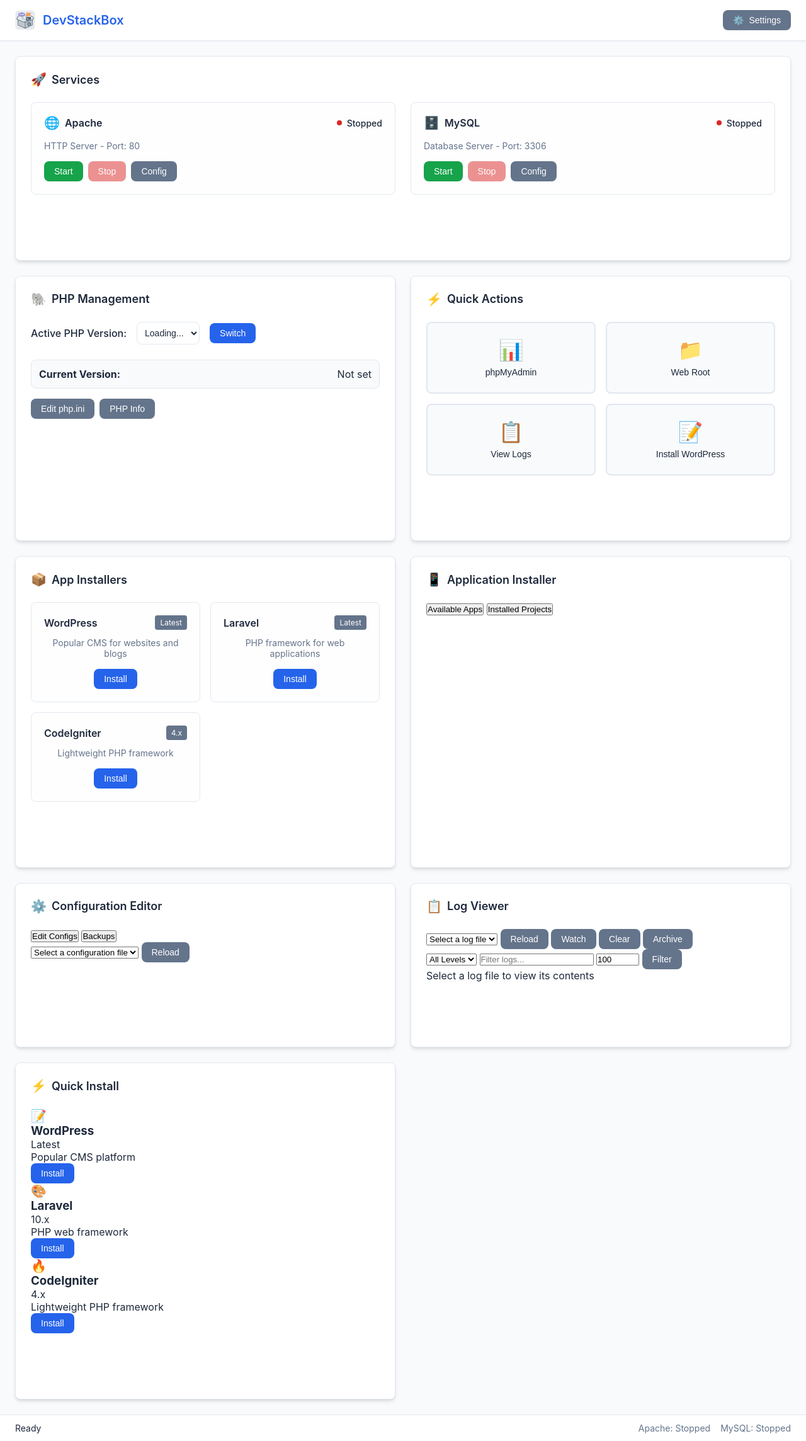
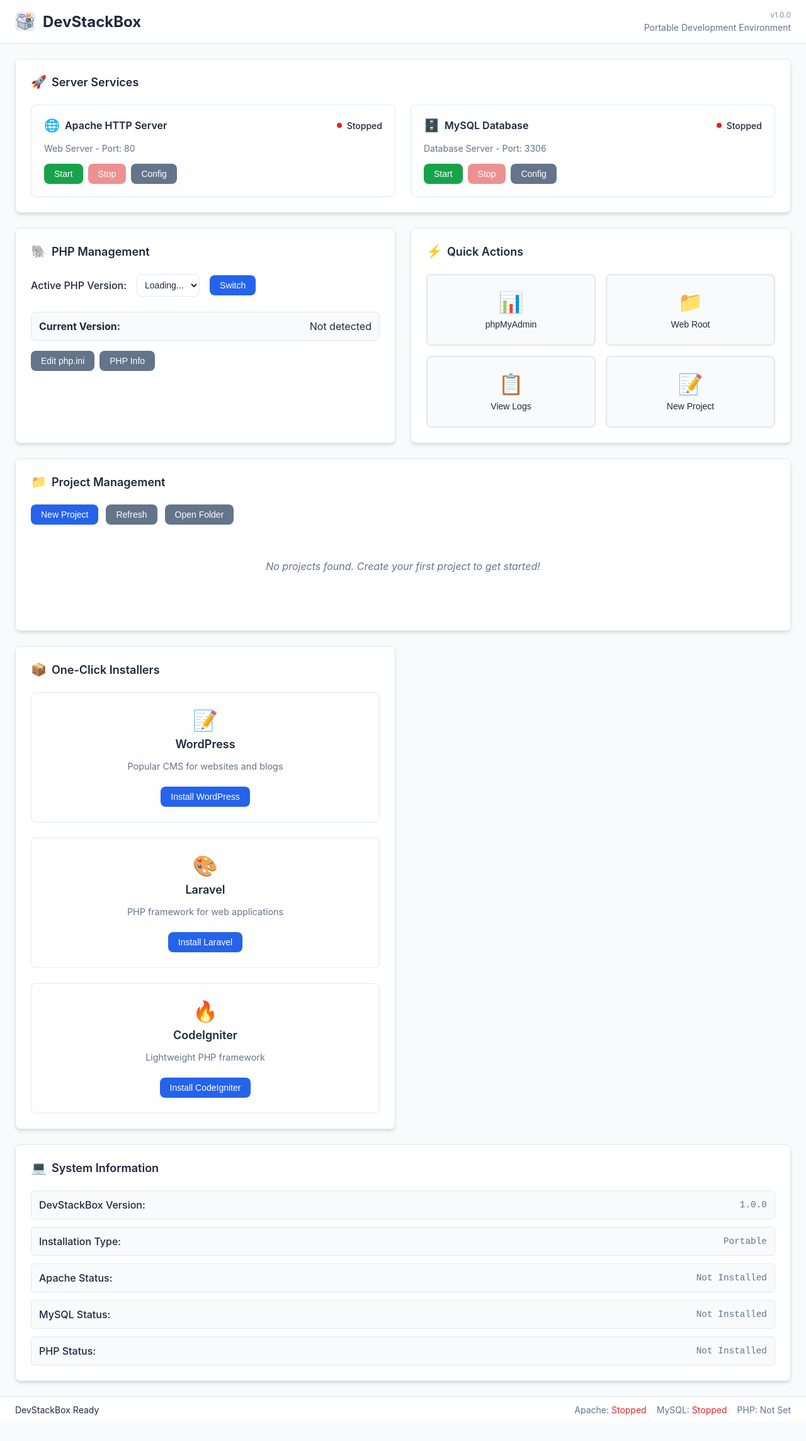
Before and after one commit to ProgrammerNomad/DevStackBox, a PHP site: page /index.html in a window 1280 px wide. Shown: the whole page at 63% size. Run offline with PHP 8.4, Linux system fonts and the light colour scheme.

Commit message:
Enhance UI and functionality: Update header, installation banner, and service panels; add project management section and system information display

```diff
--- a/index.html
+++ b/index.html
@@ -15,24 +15,22 @@
                     <img src="assets/logo.png" alt="DevStackBox" class="logo-img">
                     <h1>DevStackBox</h1>
                 </div>
-                <div class="header-controls">
-                    <button class="btn btn-secondary" id="settingsBtn">
-                        <span class="icon">⚙️</span>
-                        Settings
-                    </button>
+                <div class="header-info">
+                    <span class="version">v1.0.0</span>
+                    <span class="status-text" id="headerStatus">Portable Development Environment</span>
                 </div>
             </div>
         </header>
 
         <!-- Main Content -->
         <main class="main-content">
-            <!-- Installation Status Banner -->
+            <!-- Installation Status Banner (shown when portable servers not installed) -->
             <div class="installation-banner" id="installationBanner" style="display: none;">
                 <div class="banner-content">
                     <div class="banner-icon">📦</div>
                     <div class="banner-text">
-                        <h3>Portable Servers Not Installed</h3>
-                        <p>DevStackBox needs to download Apache, MySQL, and PHP to work independently.</p>
+                        <h3>Portable Servers Required</h3>
+                        <p>DevStackBox needs to download Apache, MySQL, and PHP binaries to work independently.</p>
                         <button class="btn btn-primary" id="downloadServersBtn">Download Portable Servers</button>
                     </div>
                 </div>
@@ -42,7 +40,7 @@
             <section class="panel services-panel">
                 <h2>
                     <span class="icon">🚀</span>
-                    Services
+                    Server Services
                 </h2>
 
                 <div class="services-grid">
@@ -51,7 +49,7 @@
                         <div class="service-header">
                             <h3>
                                 <span class="icon">🌐</span>
-                                Apache
+                                Apache HTTP Server
                             </h3>
                             <span class="status-indicator" id="apache-status">
                                 <span class="status-dot stopped"></span>
@@ -59,7 +57,7 @@
                             </span>
                         </div>
                         <div class="service-info">
-                            <p>HTTP Server - Port: <span id="apache-port">80</span></p>
+                            <p>Web Server - Port: <span id="apache-port">80</span></p>
                         </div>
                         <div class="service-controls">
                             <button class="btn btn-success start-btn" data-service="apache">Start</button>
@@ -73,7 +71,7 @@
                         <div class="service-header">
                             <h3>
                                 <span class="icon">🗄️</span>
-                                MySQL
+                                MySQL Database
                             </h3>
                             <span class="status-indicator" id="mysql-status">
                                 <span class="status-dot stopped"></span>
@@ -111,7 +109,7 @@
                     <div class="php-info">
                         <div class="info-item">
                             <strong>Current Version:</strong>
-                            <span id="currentPhpVersion">Not set</span>
+                            <span id="currentPhpVersion">Not detected</span>
                         </div>
                         <div class="php-actions">
                             <button class="btn btn-secondary config-btn" data-config="php">Edit php.ini</button>
@@ -144,10 +142,30 @@
                         <span class="label">View Logs</span>
                     </button>
 
-                    <button class="action-btn" id="installWordPress">
+                    <button class="action-btn" id="createProject">
                         <span class="icon">📝</span>
-                        <span class="label">Install WordPress</span>
+                        <span class="label">New Project</span>
                     </button>
+                </div>
+            </section>
+
+            <!-- Project Management Panel -->
+            <section class="panel projects-panel">
+                <h2>
+                    <span class="icon">📁</span>
+                    Project Management
+                </h2>
+
+                <div class="projects-toolbar">
+                    <button class="btn btn-primary" id="newProjectBtn">New Project</button>
+                    <button class="btn btn-secondary" id="refreshProjectsBtn">Refresh</button>
+                    <button class="btn btn-secondary" id="openProjectsFolderBtn">Open Folder</button>
+                </div>
+
+                <div class="projects-list" id="projectsList">
+                    <div class="projects-placeholder">
+                        <p>No projects found. Create your first project to get started!</p>
+                    </div>
                 </div>
             </section>
 
@@ -155,253 +173,66 @@
             <section class="panel installers-panel">
                 <h2>
                     <span class="icon">📦</span>
-                    App Installers
+                    One-Click Installers
                 </h2>
 
                 <div class="installers-grid">
                     <div class="installer-card">
                         <div class="installer-header">
+                            <span class="installer-icon">📝</span>
                             <h3>WordPress</h3>
-                            <span class="version">Latest</span>
                         </div>
                         <p>Popular CMS for websites and blogs</p>
-                        <button class="btn btn-primary install-btn" data-app="wordpress">Install</button>
+                        <button class="btn btn-primary install-btn" data-app="wordpress">Install WordPress</button>
                     </div>
 
                     <div class="installer-card">
                         <div class="installer-header">
+                            <span class="installer-icon">🎨</span>
                             <h3>Laravel</h3>
-                            <span class="version">Latest</span>
                         </div>
                         <p>PHP framework for web applications</p>
-                        <button class="btn btn-primary install-btn" data-app="laravel">Install</button>
+                        <button class="btn btn-primary install-btn" data-app="laravel">Install Laravel</button>
                     </div>
 
                     <div class="installer-card">
                         <div class="installer-header">
+                            <span class="installer-icon">🔥</span>
                             <h3>CodeIgniter</h3>
-                            <span class="version">4.x</span>
                         </div>
                         <p>Lightweight PHP framework</p>
-                        <button class="btn btn-primary install-btn" data-app="codeigniter">Install</button>
-            </section>
-
-            <!-- Portable Installation Panel -->
-            <section class="panel installation-panel" id="installationPanel" style="display: none;">
-                <h2>
-                    <span class="icon">📦</span>
-                    Portable Server Installation
-                </h2>
-
-                <div class="installation-status">
-                    <p>DevStackBox needs to download and install portable server binaries for first-time use.</p>
-
-                    <div class="components-grid">
-                        <div class="component-card" data-component="apache">
-                            <h4>Apache HTTP Server</h4>
-                            <div class="component-status">
-                                <span class="status-indicator" id="apache-install-status">Not Installed</span>
-                                <button class="btn btn-primary" id="install-apache">Install</button>
-                            </div>
-                        </div>
-
-                        <div class="component-card" data-component="mysql">
-                            <h4>MySQL Database</h4>
-                            <div class="component-status">
-                                <span class="status-indicator" id="mysql-install-status">Not Installed</span>
-                                <button class="btn btn-primary" id="install-mysql">Install</button>
-                            </div>
-                        </div>
-
-                        <div class="component-card" data-component="php83">
-                            <h4>PHP 8.3</h4>
-                            <div class="component-status">
-                                <span class="status-indicator" id="php83-install-status">Not Installed</span>
-                                <button class="btn btn-primary" id="install-php83">Install</button>
-                            </div>
-                        </div>
-
-                        <div class="component-card" data-component="phpmyadmin">
-                            <h4>phpMyAdmin</h4>
-                            <div class="component-status">
-                                <span class="status-indicator" id="phpmyadmin-install-status">Not Installed</span>
-                                <button class="btn btn-primary" id="install-phpmyadmin">Install</button>
-                            </div>
-                        </div>
-                    </div>
-
-                    <div class="install-all-section">
-                        <button class="btn btn-success btn-large" id="installAllBtn">
-                            <span class="icon">⬇️</span>
-                            Install All Components
-                        </button>
-                        <div class="install-progress" id="installProgress" style="display: none;">
-                            <div class="progress-bar">
-                                <div class="progress-fill" id="progressFill"></div>
-                            </div>
-                            <p id="progressText">Installing...</p>
-                        </div>
+                        <button class="btn btn-primary install-btn" data-app="codeigniter">Install CodeIgniter</button>
                     </div>
                 </div>
             </section>
 
-            <!-- App Installer Panel -->
-            <section class="panel apps-panel">
+            <!-- System Information Panel -->
+            <section class="panel system-panel">
                 <h2>
-                    <span class="icon">📱</span>
-                    Application Installer
+                    <span class="icon">💻</span>
+                    System Information
                 </h2>
 
-                <div class="apps-tabs">
-                    <button class="tab-btn active" data-tab="available">Available Apps</button>
-                    <button class="tab-btn" data-tab="installed">Installed Projects</button>
-                </div>
-
-                <div class="tab-content" id="availableApps">
-                    <div class="apps-grid" id="availableAppsGrid">
-                        <!-- Apps will be loaded dynamically -->
+                <div class="system-info">
+                    <div class="info-row">
+                        <span class="info-label">DevStackBox Version:</span>
+                        <span class="info-value">1.0.0</span>
                     </div>
-                </div>
-
-                <div class="tab-content" id="installedApps" style="display: none;">
-                    <div class="installed-projects" id="installedProjectsList">
-                        <!-- Installed projects will be loaded dynamically -->
+                    <div class="info-row">
+                        <span class="info-label">Installation Type:</span>
+                        <span class="info-value" id="installationType">Portable</span>
                     </div>
-                </div>
-            </section>
-
-            <!-- Configuration Editor Panel -->
-            <section class="panel config-panel">
-                <h2>
-                    <span class="icon">⚙️</span>
-                    Configuration Editor
-                </h2>
-
-                <div class="config-tabs">
-                    <button class="tab-btn active" data-tab="configs">Edit Configs</button>
-                    <button class="tab-btn" data-tab="backups">Backups</button>
-                </div>
-
-                <div class="tab-content" id="configsTab">
-                    <div class="config-selector">
-                        <select id="configSelect">
-                            <option value="">Select a configuration file</option>
-                        </select>
-                        <button class="btn btn-secondary" id="reloadConfigs">Reload</button>
+                    <div class="info-row">
+                        <span class="info-label">Apache Status:</span>
+                        <span class="info-value" id="systemApacheStatus">Not Installed</span>
                     </div>
-
-                    <div class="config-editor" id="configEditor" style="display: none;">
-                        <div class="config-info">
-                            <h4 id="configName"></h4>
-                            <p id="configDescription"></p>
-                            <div class="config-actions">
-                                <button class="btn btn-primary" id="saveConfig">Save</button>
-                                <button class="btn btn-secondary" id="testConfig">Test</button>
-                                <button class="btn btn-secondary" id="backupConfig">Backup</button>
-                                <button class="btn btn-danger" id="cancelConfig">Cancel</button>
-                            </div>
-                        </div>
-                        <textarea id="configContent" rows="20"></textarea>
+                    <div class="info-row">
+                        <span class="info-label">MySQL Status:</span>
+                        <span class="info-value" id="systemMysqlStatus">Not Installed</span>
                     </div>
-                </div>
-
-                <div class="tab-content" id="backupsTab" style="display: none;">
-                    <div class="backups-list" id="backupsList">
-                        <!-- Backups will be loaded dynamically -->
-                    </div>
-                </div>
-            </section>
-
-            <!-- Log Viewer Panel -->
-            <section class="panel logs-panel">
-                <h2>
-                    <span class="icon">📋</span>
-                    Log Viewer
-                </h2>
-
-                <div class="logs-toolbar">
-                    <select id="logSelect">
-                        <option value="">Select a log file</option>
-                    </select>
-                    <button class="btn btn-secondary" id="reloadLogs">Reload</button>
-                    <button class="btn btn-secondary" id="watchLog">Watch</button>
-                    <button class="btn btn-secondary" id="clearLog">Clear</button>
-                    <button class="btn btn-secondary" id="archiveLog">Archive</button>
-                </div>
-
-                <div class="logs-filters">
-                    <select id="logLevel">
-                        <option value="">All Levels</option>
-                        <option value="error">Errors</option>
-                        <option value="warn">Warnings</option>
-                        <option value="info">Info</option>
-                        <option value="debug">Debug</option>
-                    </select>
-                    <input type="text" id="logFilter" placeholder="Filter logs...">
-                    <input type="number" id="logLines" value="100" min="10" max="1000" placeholder="Lines">
-                    <button class="btn btn-secondary" id="filterLogs">Filter</button>
-                </div>
-
-                <div class="log-content" id="logContent">
-                    <div class="log-viewer" id="logViewer">
-                        <p class="log-placeholder">Select a log file to view its contents</p>
-                    </div>
-                </div>
-
-                <div class="log-info" id="logInfo">
-                    <span class="log-stats" id="logStats"></span>
-                    <span class="log-watching" id="logWatching" style="display: none;">
-                        <span class="icon">👁️</span>
-                        Watching for changes...
-                    </span>
-                </div>
-            </section>
-
-            <!-- Quick Apps Section (Existing) -->
-            <section class="panel quick-apps-panel">
-                <h2>
-                    <span class="icon">⚡</span>
-                    Quick Install
-                </h2>
-
-                <div class="quick-apps-grid">
-                    <!-- WordPress -->
-                    <div class="app-card">
-                        <div class="app-icon">
-                            <span class="icon">📝</span>
-                        </div>
-                        <div class="app-info">
-                            <h3>WordPress</h3>
-                            <span class="version">Latest</span>
-                        </div>
-                        <p>Popular CMS platform</p>
-                        <button class="btn btn-primary install-btn" data-app="wordpress">Install</button>
-                    </div>
-
-                    <!-- Laravel -->
-                    <div class="app-card">
-                        <div class="app-icon">
-                            <span class="icon">🎨</span>
-                        </div>
-                        <div class="app-info">
-                            <h3>Laravel</h3>
-                            <span class="version">10.x</span>
-                        </div>
-                        <p>PHP web framework</p>
-                        <button class="btn btn-primary install-btn" data-app="laravel">Install</button>
-                    </div>
-
-                    <!-- CodeIgniter -->
-                    <div class="app-card">
-                        <div class="app-icon">
-                            <span class="icon">🔥</span>
-                        </div>
-                        <div class="app-info">
-                            <h3>CodeIgniter</h3>
-                            <span class="version">4.x</span>
-                        </div>
-                        <p>Lightweight PHP framework</p>
-                        <button class="btn btn-primary install-btn" data-app="codeigniter">Install</button>
+                    <div class="info-row">
+                        <span class="info-label">PHP Status:</span>
+                        <span class="info-value" id="systemPhpStatus">Not Installed</span>
                     </div>
                 </div>
             </section>
@@ -410,11 +241,12 @@
         <!-- Status Bar -->
         <footer class="status-bar">
             <div class="status-info">
-                <span id="systemInfo">Ready</span>
+                <span id="systemInfo">DevStackBox Ready</span>
             </div>
             <div class="status-actions">
-                <span class="status-item">Apache: <span id="footer-apache-status">Stopped</span></span>
-                <span class="status-item">MySQL: <span id="footer-mysql-status">Stopped</span></span>
+                <span class="status-item">Apache: <span id="footer-apache-status" class="status-stopped">Stopped</span></span>
+                <span class="status-item">MySQL: <span id="footer-mysql-status" class="status-stopped">Stopped</span></span>
+                <span class="status-item">PHP: <span id="footer-php-status">Not Set</span></span>
             </div>
         </footer>
     </div>
@@ -423,7 +255,7 @@
     <div class="loading-overlay" id="loadingOverlay">
         <div class="loading-content">
             <div class="loading-spinner"></div>
-            <p id="loadingText">Loading...</p>
+            <p id="loadingText">Loading DevStackBox...</p>
         </div>
     </div>
 
--- a/styles/main.css
+++ b/styles/main.css
@@ -99,13 +59,62 @@ body {
 .logo-img {
   width: 32px;
   height: 32px;
-  border-radius: 6px;
+  object-fit: contain;
 }
 
 .logo h1 {
-  font-size: 1.25rem;
-  font-weight: 600;
-  color: var(--primary-color);
+  font-size: 1.5rem;
+  font-weight: 700;
+  color: var(--text-primary);
+  margin: 0;
+}
+
+.header-info {
+  display: flex;
+  flex-direction: column;
+  align-items: flex-end;
+  gap: 0.25rem;
+}
+
+.version {
+  font-size: 0.75rem;
+  color: var(--text-secondary);
+  opacity: 0.8;
+}
+
+.status-text {
+  font-size: 0.875rem;
+  color: var(--text-secondary);
+}
+
+/* Installation Banner */
+.installation-banner {
+  grid-column: 1 / -1;
+  background: linear-gradient(135deg, #f093fb 0%, #f5576c 100%);
+  border-radius: var(--border-radius);
+  padding: 1.5rem;
+  color: white;
+  box-shadow: var(--shadow-lg);
+}
+
+.banner-content {
+  display: flex;
+  align-items: center;
+  gap: 1rem;
+}
+
+.banner-icon {
+  font-size: 2rem;
+}
+
+.banner-text h3 {
+  margin-bottom: 0.5rem;
+  font-size: 1.125rem;
+}
+
+.banner-text p {
+  margin-bottom: 1rem;
+  opacity: 0.9;
 }
 
 /* Main Content */
@@ -115,8 +124,9 @@ body {
   overflow-y: auto;
   display: grid;
   grid-template-columns: 1fr 1fr;
-  grid-template-rows: auto auto auto;
+  grid-template-rows: auto auto auto auto;
   gap: 1.5rem;
+  max-height: calc(100vh - 140px);
 }
 
 /* Panel Styles */
@@ -288,42 +298,46 @@ body {
 /* Installers Panel */
 .installers-grid {
   display: grid;
-  grid-template-columns: repeat(auto-fit, minmax(200px, 1fr));
-  gap: 1rem;
+  grid-template-columns: repeat(auto-fit, minmax(280px, 1fr));
+  gap: 1.5rem;
 }
 
 .installer-card {
   border: 1px solid var(--border-color);
   border-radius: var(--border-radius);
-  padding: 1.25rem;
+  padding: 1.5rem;
   background-color: #fefefe;
   text-align: center;
+  transition: transform 0.2s ease, box-shadow 0.2s ease;
+}
+
+.installer-card:hover {
+  transform: translateY(-2px);
+  box-shadow: var(--shadow-lg);
 }
 
 .installer-header {
   display: flex;
-  justify-content: space-between;
+  flex-direction: column;
   align-items: center;
-  margin-bottom: 0.75rem;
+  gap: 0.5rem;
+  margin-bottom: 1rem;
+}
+
+.installer-icon {
+  font-size: 2rem;
 }
 
 .installer-header h3 {
-  font-size: 1rem;
+  font-size: 1.125rem;
   font-weight: 600;
-}
-
-.installer-header .version {
-  font-size: 0.75rem;
-  background-color: var(--secondary-color);
-  color: white;
-  padding: 0.25rem 0.5rem;
-  border-radius: 4px;
+  color: var(--text-primary);
 }
 
 .installer-card p {
   color: var(--text-secondary);
-  font-size: 0.875rem;
-  margin-bottom: 1rem;
+  margin-bottom: 1.5rem;
+  font-size: 0.9rem;
 }
 
 /* Button Styles */
@@ -418,6 +432,14 @@ body {
   color: var(--text-secondary);
 }
 
+.status-stopped {
+  color: var(--danger-color);
+}
+
+.status-running {
+  color: var(--success-color);
+}
+
 /* Loading Overlay */
 .loading-overlay {
   position: fixed;
@@ -459,11 +481,92 @@ body {
   100% { transform: rotate(360deg); }
 }
 
+/* Projects Panel Styles */
+.projects-panel {
+  grid-column: 1 / -1;
+}
+
+.projects-toolbar {
+  display: flex;
+  gap: 0.75rem;
+  margin-bottom: 1.5rem;
+}
+
+.projects-list {
+  min-height: 120px;
+}
+
+.projects-placeholder {
+  text-align: center;
+  color: var(--text-secondary);
+  padding: 2rem;
+  font-style: italic;
+}
+
+/* System Information Styles */
+.system-panel {
+  grid-column: 1 / -1;
+}
+
+.system-info {
+  display: flex;
+  flex-direction: column;
+  gap: 0.75rem;
+}
+
+.info-row {
+  display: flex;
+  justify-content: space-between;
+  align-items: center;
+  padding: 0.75rem;
+  background-color: var(--background-color);
+  border-radius: 6px;
+  border: 1px solid var(--border-color);
+}
+
+.info-label {
+  font-weight: 500;
+  color: var(--text-primary);
+}
+
+.info-value {
+  color: var(--text-secondary);
+  font-family: 'Courier New', monospace;
+  font-size: 0.9rem;
+}
+
+/* Status Bar Updates */
+.status-stopped {
+  color: var(--danger-color);
+}
+
+.status-running {
+  color: var(--success-color);
+}
+
 /* Responsive Design */
-@media (max-width: 768px) {
+@media (max-width: 1024px) {
   .main-content {
     grid-template-columns: 1fr;
     gap: 1rem;
+  }
+
+  .services-panel,
+  .php-panel,
+  .quick-actions-panel,
+  .projects-panel,
+  .installers-panel,
+  .system-panel {
+    grid-column: 1;
+  }
+
+  .installers-grid {
+    grid-template-columns: 1fr;
+  }
+}
+
+@media (max-width: 768px) {
+  .main-content {
     padding: 1rem;
   }
 
```
Also changed, not shown: other parts of styles/main.css (+2 -51 lines).
